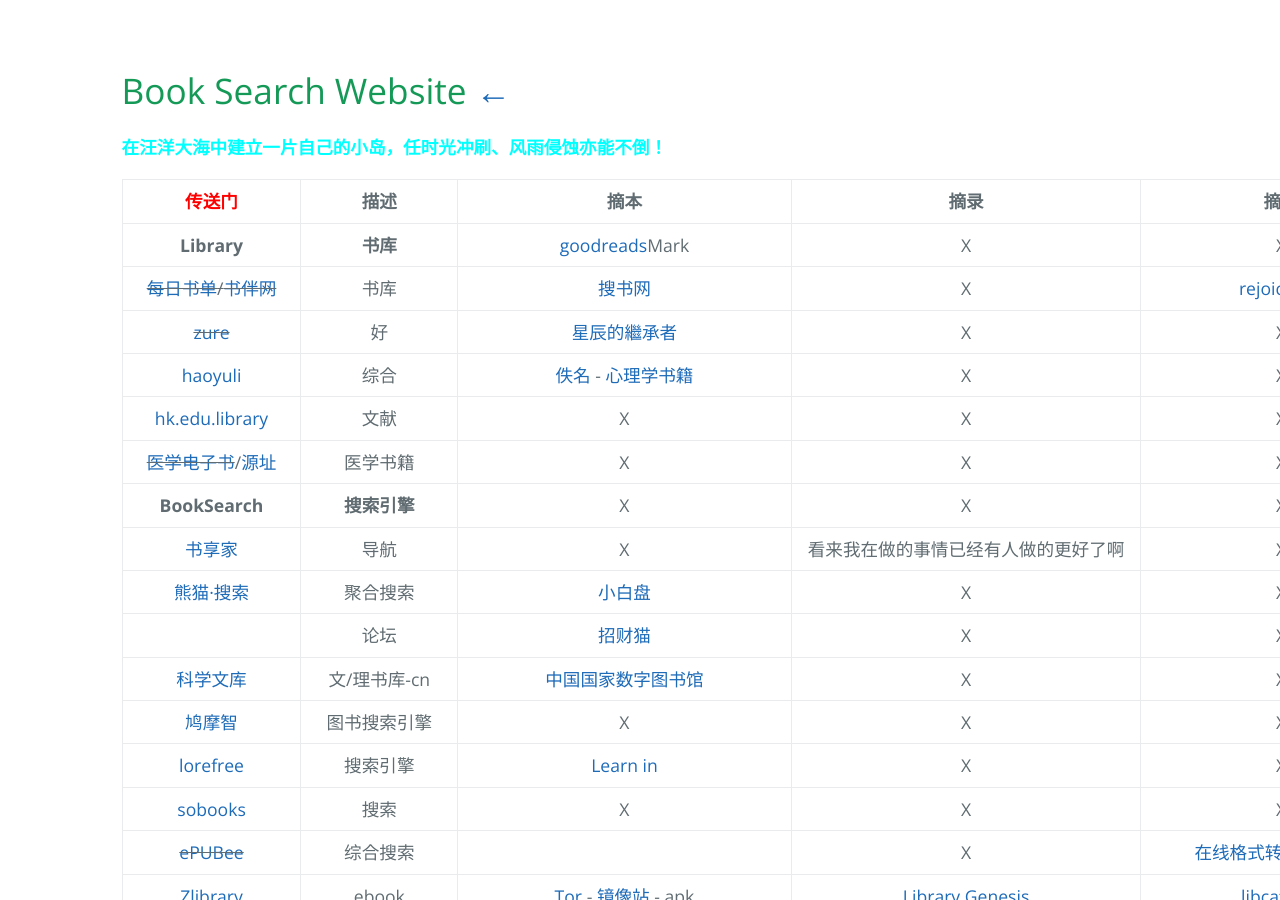
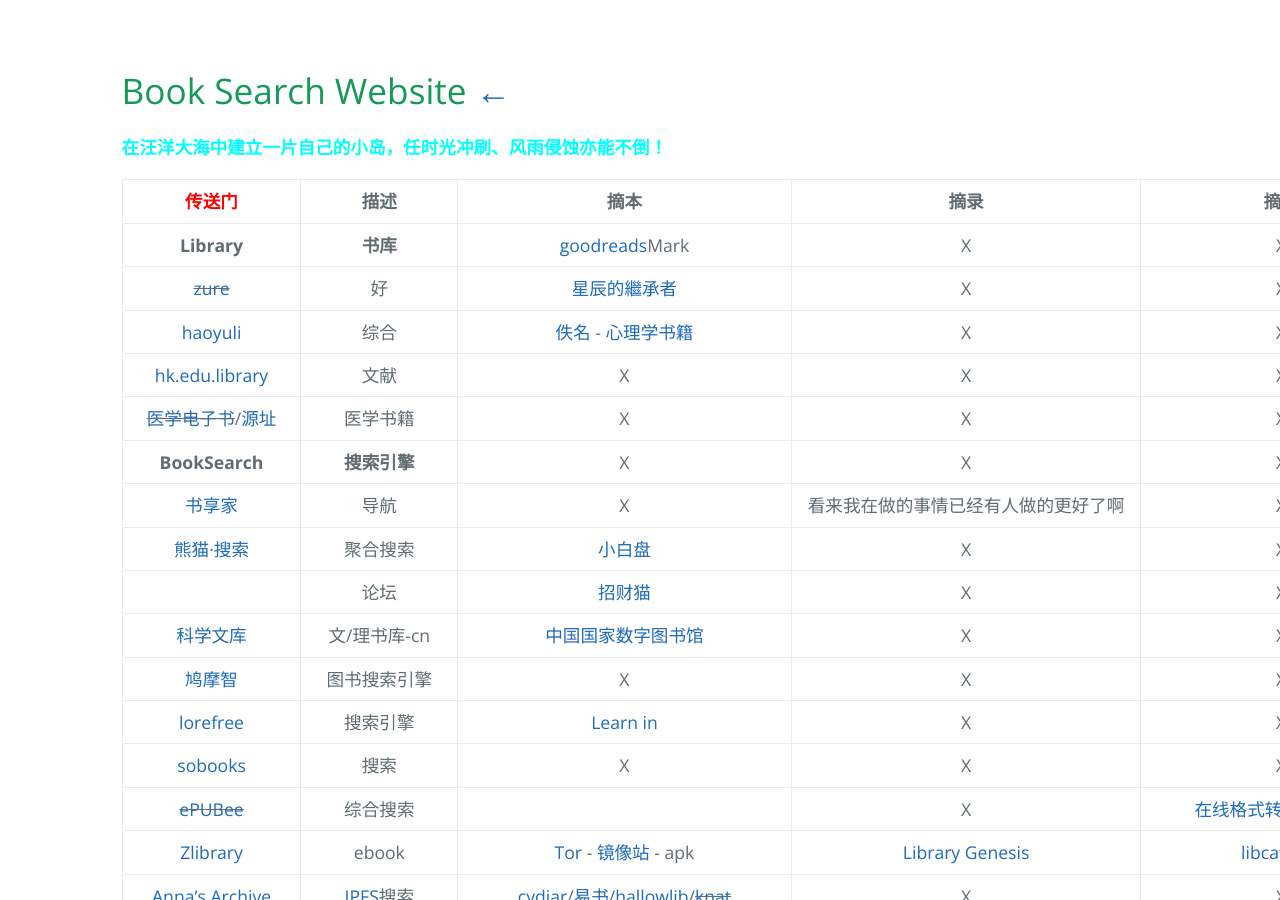
Before and after one commit to AmbroseRen/test, a Jekyll site: the page built from Library/BookSearch.md, in a window 1280 px wide and 900 px high. Built offline with Jekyll 4.4.1, drawn with Linux system fonts in a browser that asks for light colours; our own code applies the rules of GitHub Pages for plain Markdown files; the repository's description, which GitHub fills in, is left out.

Commit message:
Update BookSearch.md

```diff
--- a/Library/BookSearch.md
+++ b/Library/BookSearch.md
@@ -9,7 +9,6 @@
 | [<font color="#ff0000">传送门</font>](../navigation.md) | 描述 | 摘本 | 摘录 | 摘引 |
 |:---:|:---:|:---:|:---:|:---:|
 | __Library__ | __书库__ | [goodreads](https://www.goodreads.com/)Mark | X | X |
-| ~~[每日书单](https://pan.shudan.vip/)/[书伴网](https://www.shuban.net/)~~ | 书库 | [搜书网](https://www.soushu.vip/) | X | [rejoice](http://www.rejoiceblog.com/)pay |
 | ~~[zure](https://zure.fun/)~~ | 好 | [星辰的繼承者](https://zure.fun/book/fc466fba-b68d-11e8-8364-560001a72e1e/) | X | X |
 | [haoyuli](http://book.haoyuli.cn/) | 综合 | [佚名](https://http561856124.wordpress.com/) - [心理学书籍](http://www.ixinqing.com/) | X | X |
 | [hk.edu.library](http://www.usc.cuhk.edu.hk/) | 文献 | X | X | X |
```
